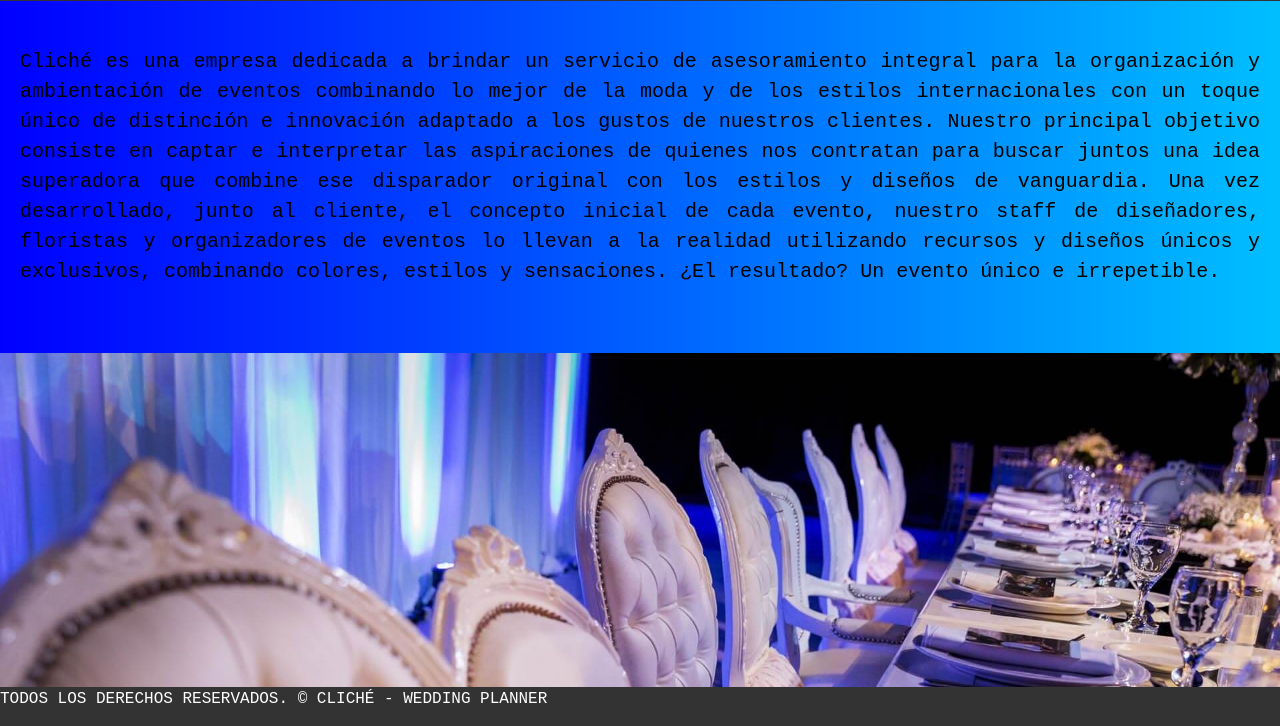
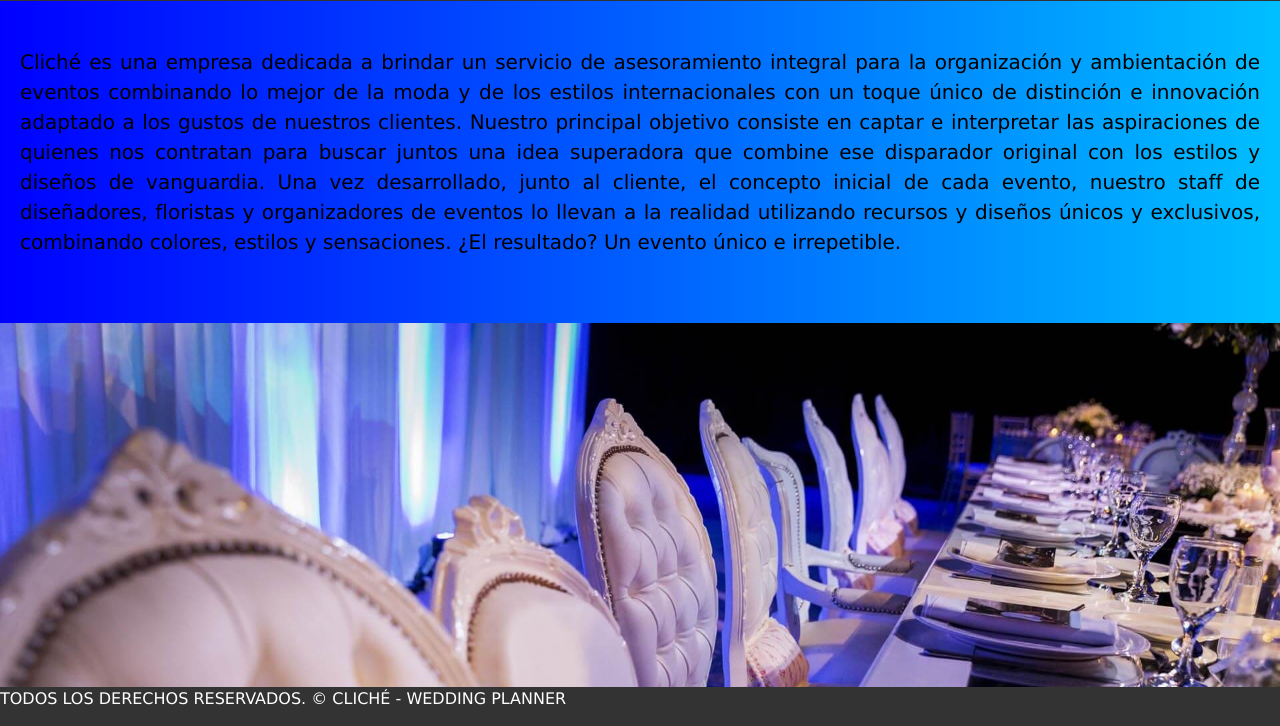
Before and after one commit to matias-mendez/repo_cliche, a plain HTML site: page index.html in a window 1280 px wide. Shown: the part 73-799 px from the top of the page. Drawn offline with Linux system fonts and the light colour scheme.

Commit message:
Cambié font Roboto Mono por Verdana

```diff
--- a/css/style.css
+++ b/css/style.css
@@ -5,7 +5,7 @@ html{
 }
 
 body {
-	font-family: 'Roboto Mono', monospace;
+	font-family: 'Verdana', monospace;
 	color: black;
 	background-image: linear-gradient(to right, blue, deepskyblue);
 	margin: 0;
```
